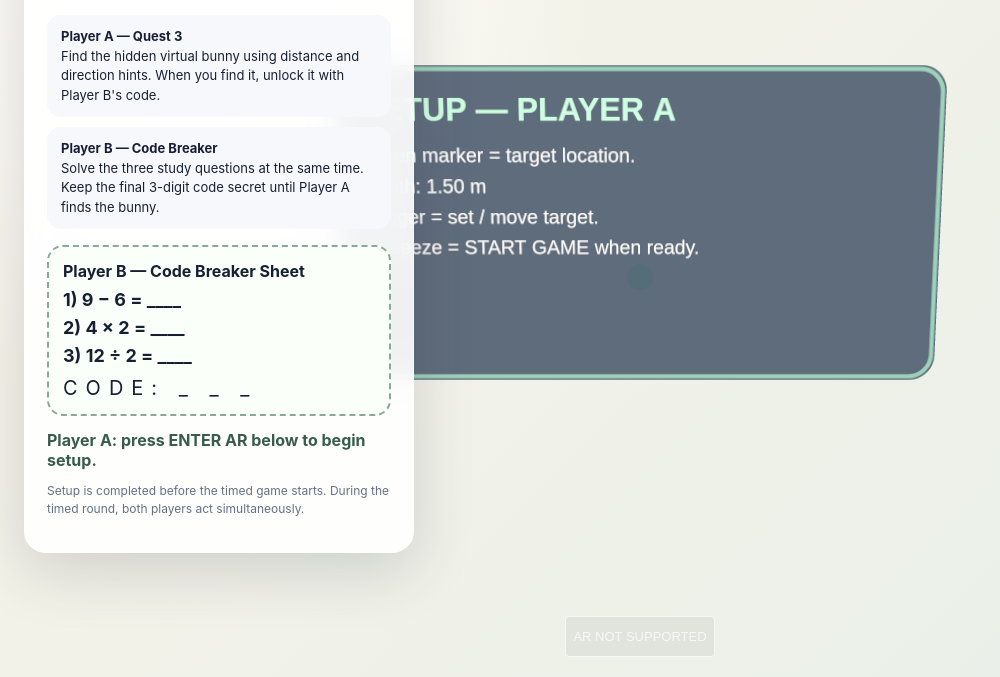
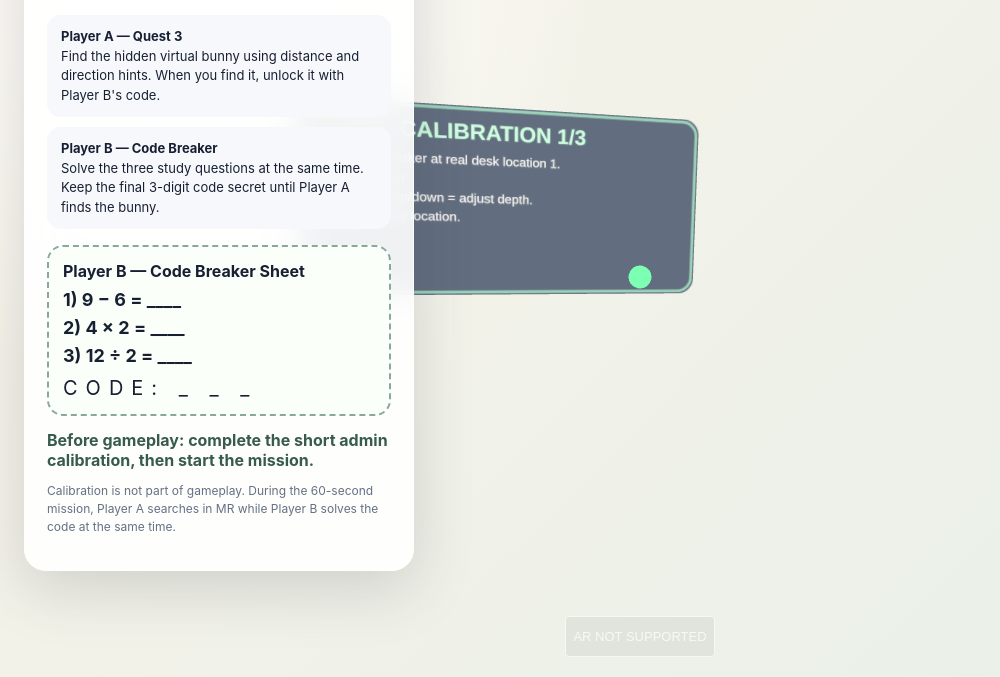
Before and after one commit to zhoulian403/classroom-phantom-hunt, a website built with Vite: page index.html in a window 1280 px wide. Shown: the part 123-800 px from the top of the page, without its empty margins (0-1000 px from the left). Built offline with nearby package versions, Linux system fonts and the light colour scheme; animation ran at ten frames a second.

Commit message:
Add system selected random bunny target

```diff
--- a/index.html
+++ b/index.html
@@ -82,8 +82,8 @@
         <div class="answer-line">CODE: _ _ _</div>
       </div>
 
-      <div id="enter-ar-note">Player A: press ENTER AR below to begin setup.</div>
-      <p class="small">Setup is completed before the timed game starts. During the timed round, both players act simultaneously.</p>
+      <div id="enter-ar-note">Before gameplay: complete the short admin calibration, then start the mission.</div>
+      <p class="small">Calibration is not part of gameplay. During the 60-second mission, Player A searches in MR while Player B solves the code at the same time.</p>
     </div>
   </div>
 
--- a/src/main.js
+++ b/src/main.js
@@ -5,21 +5,27 @@ let scene, camera, renderer, controller;
 let bunny, marker, hudPanel, keypadGroup;
 let controllerInput = null;
 
-let mode = "setup"; // setup -> searching -> keypad -> finished
-let targetPlaced = false;
+// Game flow:
+// calibration -> ready -> searching -> keypad -> finished
+let mode = "calibration";
 let gameFinished = false;
+
+// Three real-space target points are calibrated before gameplay.
+const targetSlots = [];
+const REQUIRED_TARGETS = 3;
+let selectedTargetIndex = -1;
+
+// Manual depth is only used during admin calibration.
 let placementDistance = 1.5;
-let triggerDown = false;
-let triggerStartTime = 0;
+const minDistance = 0.35;
+const maxDistance = 6;
 
 let timeLeft = 60;
 let lastTimerUpdate = 0;
 let enteredCode = "";
 
 const CORRECT_CODE = "386";
-const foundDistance = 0.7;
-const minDistance = 0.25;
-const maxDistance = 6;
+const revealDistance = 0.75;
 
 const raycaster = new THREE.Raycaster();
 const tempMatrix = new THREE.Matrix4();
@@ -58,8 +64,8 @@ function init() {
   addKeypad();
 
   setHUD(
-    "SETUP — PLAYER A",
-    "Choose the target position before the game starts.\nAim the green marker at a real study desk/chair area.\nThumbstick up/down = depth.\nTrigger = set target. Squeeze = START GAME."
+    "ADMIN CALIBRATION 1/3",
+    "Before the game: save 3 possible desk locations.\nAim green marker at a different real desk area.\nThumbstick up/down = adjust depth.\nTrigger = save this location."
   );
 
   window.addEventListener("resize", onWindowResize);
@@ -80,18 +86,11 @@ function addController() {
     controllerInput = event.data;
   });
 
-  controller.addEventListener("selectstart", () => {
-    if (gameFinished) return;
-    triggerDown = true;
-    triggerStartTime = performance.now();
-  });
-
   controller.addEventListener("selectend", () => {
     if (gameFinished) return;
-    triggerDown = false;
 
-    if (mode === "setup") {
-      placeTarget();
+    if (mode === "calibration") {
+      saveCalibrationPoint();
       return;
     }
 
@@ -106,7 +105,9 @@ function addController() {
   });
 
   controller.addEventListener("squeezestart", () => {
-    if (mode === "setup") startMission();
+    if (mode === "ready") {
+      startMission();
+    }
   });
 
   scene.add(controller);
@@ -127,6 +128,7 @@ function updatePlacementDistance() {
   if (!controllerInput?.gamepad?.axes) return;
   const axes = controllerInput.gamepad.axes;
   const y = axes[3] ?? axes[1] ?? 0;
+
   if (Math.abs(y) > 0.12) {
     placementDistance -= y * 0.035;
     placementDistance = THREE.MathUtils.clamp(
@@ -155,16 +157,16 @@ function addMarker() {
   marker = new THREE.Group();
 
   const dot = new THREE.Mesh(
-    new THREE.SphereGeometry(0.035, 20, 20),
+    new THREE.SphereGeometry(0.03, 20, 20),
     new THREE.MeshBasicMaterial({ color: 0x7cffb2 })
   );
 
   const ring = new THREE.Mesh(
-    new THREE.RingGeometry(0.075, 0.105, 36),
+    new THREE.RingGeometry(0.07, 0.095, 36),
     new THREE.MeshBasicMaterial({
       color: 0x7cffb2,
       transparent: true,
-      opacity: 0.85,
+      opacity: 0.9,
       side: THREE.DoubleSide
     })
   );
@@ -176,7 +178,7 @@ function addMarker() {
 }
 
 function updateMarker() {
-  if (mode !== "setup") {
+  if (mode !== "calibration") {
     marker.visible = false;
     return;
   }
@@ -184,13 +186,28 @@ function updateMarker() {
   updatePlacementDistance();
   marker.position.copy(getControllerRayPoint());
   marker.visible = true;
+}
 
-  if (!triggerDown) {
+function saveCalibrationPoint() {
+  if (!marker.visible || targetSlots.length >= REQUIRED_TARGETS) return;
+
+  targetSlots.push(marker.position.clone());
+
+  if (targetSlots.length < REQUIRED_TARGETS) {
     setHUD(
-      "SETUP — PLAYER A",
-      `Green marker = target location.\nDepth: ${placementDistance.toFixed(2)} m\nTrigger = set / move target.\nSqueeze = START GAME when ready.`
+      `ADMIN CALIBRATION ${targetSlots.length + 1}/${REQUIRED_TARGETS}`,
+      `Saved location ${targetSlots.length}.\nAim at a DIFFERENT real desk/chair area.\nDepth: ${placementDistance.toFixed(2)} m\nTrigger = save next location.`
     );
+    return;
   }
+
+  mode = "ready";
+  marker.visible = false;
+
+  setHUD(
+    "CALIBRATION COMPLETE",
+    "3 possible target locations are saved.\nThe system will randomly choose ONE when the game starts.\nPlayer A will not know which one.\nSqueeze = START 60-second game."
+  );
 }
 
 function addBunny() {
@@ -223,43 +240,33 @@ function addBunny() {
   const nose = new THREE.Mesh(new THREE.SphereGeometry(0.008, 16, 16), pink);
   nose.position.set(0, 0.2, 0.082);
 
+  const cheekL = new THREE.Mesh(new THREE.SphereGeometry(0.01, 16, 16), pink);
+  cheekL.scale.set(1.3, 0.65, 0.45);
+  cheekL.position.set(-0.045, 0.19, 0.072);
+  const cheekR = cheekL.clone();
+  cheekR.position.x = 0.045;
+
   const footL = new THREE.Mesh(new THREE.SphereGeometry(0.026, 16, 16), white);
   footL.scale.set(1.35, 0.55, 0.9);
   footL.position.set(-0.038, 0.005, 0.04);
   const footR = footL.clone();
   footR.position.x = 0.038;
 
-  bunny.add(body, head, earL, earR, eyeL, eyeR, nose, footL, footR);
-  bunny.scale.set(0.9, 0.9, 0.9);
+  bunny.add(body, head, earL, earR, eyeL, eyeR, nose, cheekL, cheekR, footL, footR);
+  bunny.scale.set(0.85, 0.85, 0.85);
   bunny.visible = false;
   scene.add(bunny);
 }
 
-function placeTarget() {
-  if (!marker.visible) return;
-  bunny.position.copy(marker.position);
+function startMission() {
+  if (targetSlots.length !== REQUIRED_TARGETS) return;
+
+  selectedTargetIndex = Math.floor(Math.random() * targetSlots.length);
+  bunny.position.copy(targetSlots[selectedTargetIndex]);
   faceBunnyToUser();
-  bunny.visible = true;
-  targetPlaced = true;
-
-  setHUD(
-    "TARGET SET",
-    "The bunny position is ready.\nMove the marker and press Trigger to reposition,\nor press Squeeze to start the 60-second mission."
-  );
-}
-
-function startMission() {
-  if (!targetPlaced) {
-    setHUD(
-      "TARGET NOT SET",
-      "Place the bunny target first with Trigger,\nthen press Squeeze to start."
-    );
-    return;
-  }
+  bunny.visible = false;
 
   mode = "searching";
-  bunny.visible = false;
-  marker.visible = false;
   keypadGroup.visible = false;
   enteredCode = "";
   timeLeft = 60;
@@ -267,7 +274,7 @@ function startMission() {
 
   setHUD(
     "MISSION START",
-    "Player A: find the hidden bunny.\nPlayer B: solve the three maths questions NOW.\nBoth players are active at the same time."
+    "Player A: find the hidden virtual bunny.\nPlayer B: solve the 3 maths questions NOW.\nBoth players are active at the same time."
   );
 }
 
@@ -290,17 +297,17 @@ function updateSearchGame() {
   if (timeLeft <= 10) warning = "\nHURRY — only a few seconds left!";
   else if (timeLeft <= 20) warning = "\nTime is running out.";
 
-  if (distance <= foundDistance) {
+  if (distance <= revealDistance) {
     bunny.visible = true;
     setHUD(
       "BUNNY FOUND!",
-      `Time: ${timeLeft}s\nAim at the bunny and press Trigger to unlock it.\nYou will need Player B's 3-digit code.${warning}`
+      `Time: ${timeLeft}s\nAim at the bunny and press Trigger.\nYou will need Player B's 3-digit code.${warning}`
     );
   } else {
     bunny.visible = false;
     setHUD(
       "PLAYER A — SEARCH",
-      `Time: ${timeLeft}s\nDistance: ${distance.toFixed(2)} m\nDirection: ${direction}\nPlayer B should be solving the code.${warning}`
+      `Time: ${timeLeft}s\nDistance: ${distance.toFixed(2)} m\nDirection: ${direction}\nPlayer B is solving the code.${warning}`
     );
   }
 }
@@ -363,9 +370,7 @@ function trySelectBunny() {
   raycaster.set(origin, direction);
   const hits = raycaster.intersectObject(bunny, true);
 
-  if (hits.length > 0) {
-    openKeypad();
-  }
+  if (hits.length > 0) openKeypad();
 }
 
 function addKeypad() {
@@ -393,14 +398,15 @@ function addKeypad() {
 
 function createKeyButton(label, x, y) {
   const group = new THREE.Group();
-
   const canvas = document.createElement("canvas");
   canvas.width = 256;
   canvas.height = 160;
   const ctx = canvas.getContext("2d");
+
   ctx.fillStyle = label === "OK" ? "#3f765e" : label === "CLR" ? "#7c4d57" : "#f6f1e8";
   roundRect(ctx, 4, 4, 248, 152, 22);
   ctx.fill();
+
   ctx.fillStyle = label === "OK" || label === "CLR" ? "#ffffff" : "#172033";
   ctx.font = "bold 62px Arial";
   ctx.textAlign = "center";
@@ -459,7 +465,11 @@ function handleKeypadValue(value) {
     enteredCode = "";
   } else if (value === "OK") {
     if (enteredCode === CORRECT_CODE) {
-      finishGame(true, "MISSION COMPLETE!", "Correct code: 386. Player A and Player B win together.");
+      finishGame(
+        true,
+        "MISSION COMPLETE!",
+        "Correct code: 386. Player A and Player B win together."
+      );
       return;
     }
 
@@ -509,12 +519,12 @@ function faceBunnyToUser() {
 
 function addHUD() {
   const canvas = document.createElement("canvas");
-  canvas.width = 1200;
-  canvas.height = 620;
+  canvas.width = 1000;
+  canvas.height = 480;
 
   const texture = new THREE.CanvasTexture(canvas);
   const material = new THREE.MeshBasicMaterial({ map: texture, transparent: true });
-  hudPanel = new THREE.Mesh(new THREE.PlaneGeometry(1.42, 0.74), material);
+  hudPanel = new THREE.Mesh(new THREE.PlaneGeometry(1.05, 0.50), material);
   hudPanel.userData.canvas = canvas;
   hudPanel.userData.texture = texture;
   scene.add(hudPanel);
@@ -527,25 +537,25 @@ function setHUD(title, body) {
   const ctx = canvas.getContext("2d");
   ctx.clearRect(0, 0, canvas.width, canvas.height);
 
-  ctx.fillStyle = "rgba(20, 28, 42, 0.90)";
-  roundRect(ctx, 0, 0, canvas.width, canvas.height, 50);
+  ctx.fillStyle = "rgba(20, 28, 42, 0.88)";
+  roundRect(ctx, 0, 0, canvas.width, canvas.height, 42);
   ctx.fill();
 
   ctx.strokeStyle = "rgba(124,255,178,0.55)";
-  ctx.lineWidth = 8;
-  roundRect(ctx, 7, 7, canvas.width - 14, canvas.height - 14, 45);
+  ctx.lineWidth = 7;
+  roundRect(ctx, 7, 7, canvas.width - 14, canvas.height - 14, 38);
   ctx.stroke();
 
   ctx.fillStyle = "#9fffc3";
-  ctx.font = "bold 63px Arial";
+  ctx.font = "bold 54px Arial";
   ctx.textAlign = "left";
   ctx.textBaseline = "alphabetic";
-  ctx.fillText(title, 50, 105);
+  ctx.fillText(title, 42, 82);
 
   ctx.fillStyle = "#ffffff";
-  ctx.font = "39px Arial";
+  ctx.font = "32px Arial";
   body.split("\n").forEach((line, i) => {
-    ctx.fillText(line, 50, 185 + i * 60);
+    ctx.fillText(line, 42, 145 + i * 48);
   });
 
   hudPanel.userData.texture.needsUpdate = true;
@@ -559,9 +569,11 @@ function updateHUDPosition() {
   const camDir = new THREE.Vector3();
   camera.getWorldDirection(camDir);
 
-  const targetPosition = camPos.clone().add(camDir.multiplyScalar(1.35));
-  targetPosition.y += 0.12;
-  hudPanel.position.lerp(targetPosition, 0.22);
+  const targetPosition = camPos.clone().add(camDir.multiplyScalar(1.55));
+  targetPosition.x -= 0.35; // keep HUD slightly left of centre
+  targetPosition.y += 0.20;
+
+  hudPanel.position.lerp(targetPosition, 0.18);
   hudPanel.lookAt(camPos);
 }
 
@@ -571,14 +583,12 @@ function render() {
   if (mode === "searching") updateSearchGame();
   if (mode === "keypad") updateTimer();
 
-  if (triggerDown && mode === "setup") {
-    const held = (performance.now() - triggerStartTime) / 1000;
-    if (held > 0.8) {
-      setHUD(
-        "SETUP",
-        "Release Trigger to set the target.\nPress Squeeze afterwards to start the timed game."
-      );
-    }
+  if (mode === "calibration" && targetSlots.length < REQUIRED_TARGETS) {
+    const step = targetSlots.length + 1;
+    setHUD(
+      `ADMIN CALIBRATION ${step}/${REQUIRED_TARGETS}`,
+      `Aim green marker at real desk location ${step}.\nDepth: ${placementDistance.toFixed(2)} m\nThumbstick up/down = adjust depth.\nTrigger = save location.`
+    );
   }
 
   updateHUDPosition();
```
